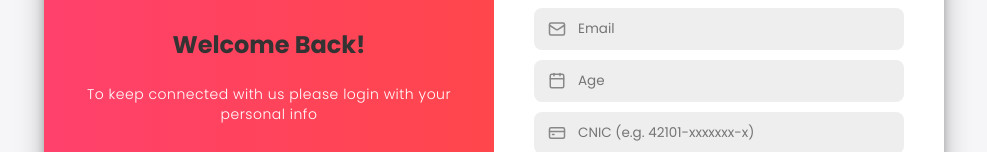
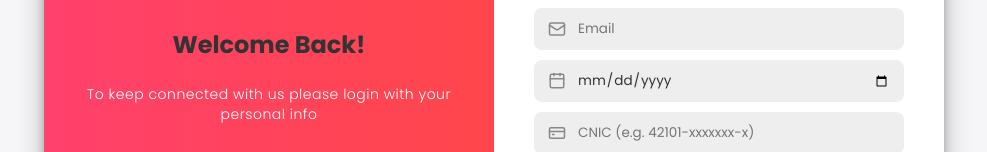
Before and after one commit to Azkaazeem/MERN_FINAL_HACKATHON_2026, a React app in the folder FRONTEND/: page /register in a window 1280 px wide. Shown: the part 299-451 px from the top of the page, without its empty margins (146-1133 px from the left). Built offline with nearby package versions, Linux system fonts and the light colour scheme; the HTML template or start-up script is replaced by a standard one.

Commit message:
Update Age to DOB in frontend and backend

```diff
--- a/FRONTEND/src/pages/Authentication/Authentication.jsx
+++ b/FRONTEND/src/pages/Authentication/Authentication.jsx
@@ -35,7 +35,7 @@ const Authentication = ({ defaultIsSignUp = false }) => {
   const [signupData, setSignupData] = useState({
     username: '',
     email: '',
-    age: '',
+    dob: '',
     cnic: '',
     password: '',
     confirmPassword: '',
@@ -137,7 +137,7 @@ const Authentication = ({ defaultIsSignUp = false }) => {
         name: signupData.username,
         email: signupData.email,
         password: signupData.password,
-        age: signupData.age ? Number(signupData.age) : undefined,
+        dob: signupData.dob,
         cnic: signupData.cnic,
         profilePic: signupData.profilePic
       });
@@ -213,14 +213,14 @@ const Authentication = ({ defaultIsSignUp = false }) => {
               />
             </div>
 
-            {/* Age */}
+            {/* Date of Birth (DOB) */}
             <div className="input-group">
               <Calendar size={18} className="input-icon" />
               <input
-                type="number"
-                name="age"
-                placeholder="Age"
-                value={signupData.age}
+                type="date"
+                name="dob"
+                placeholder="Date of Birth"
+                value={signupData.dob}
                 onChange={handleSignupChange}
                 required
               />
```
Also changed, not shown: 2 other files (tests, documents, lock files or other folders).
